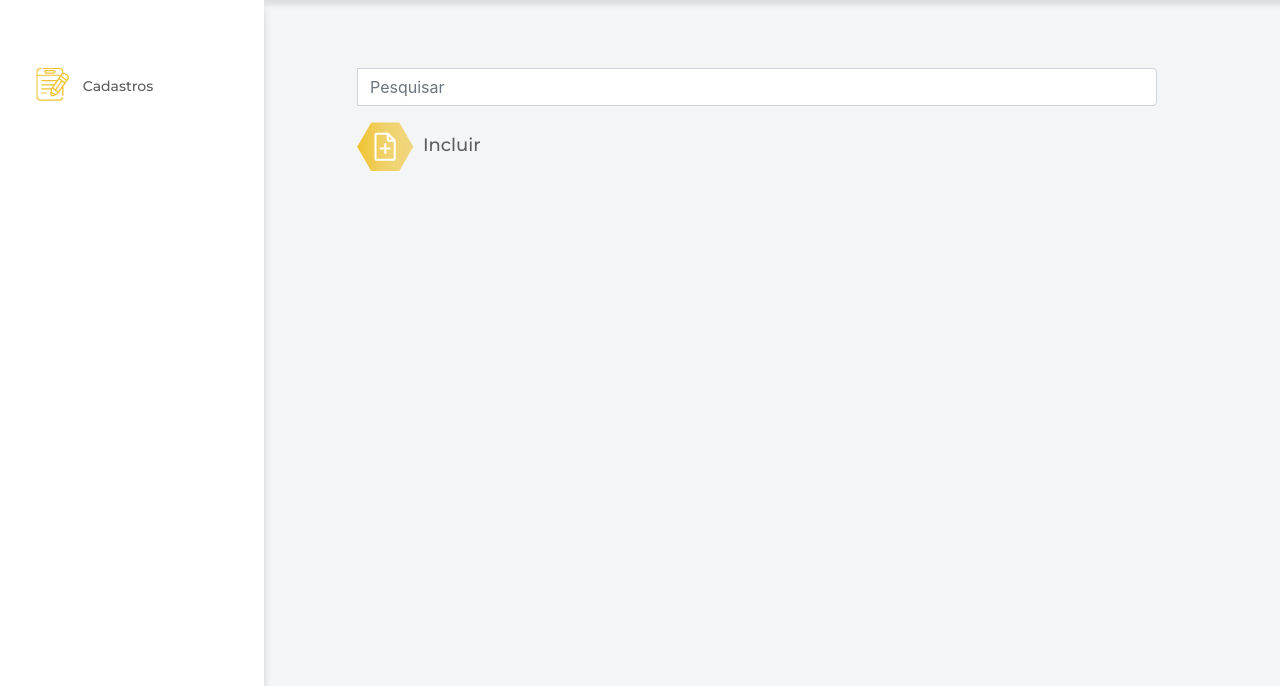
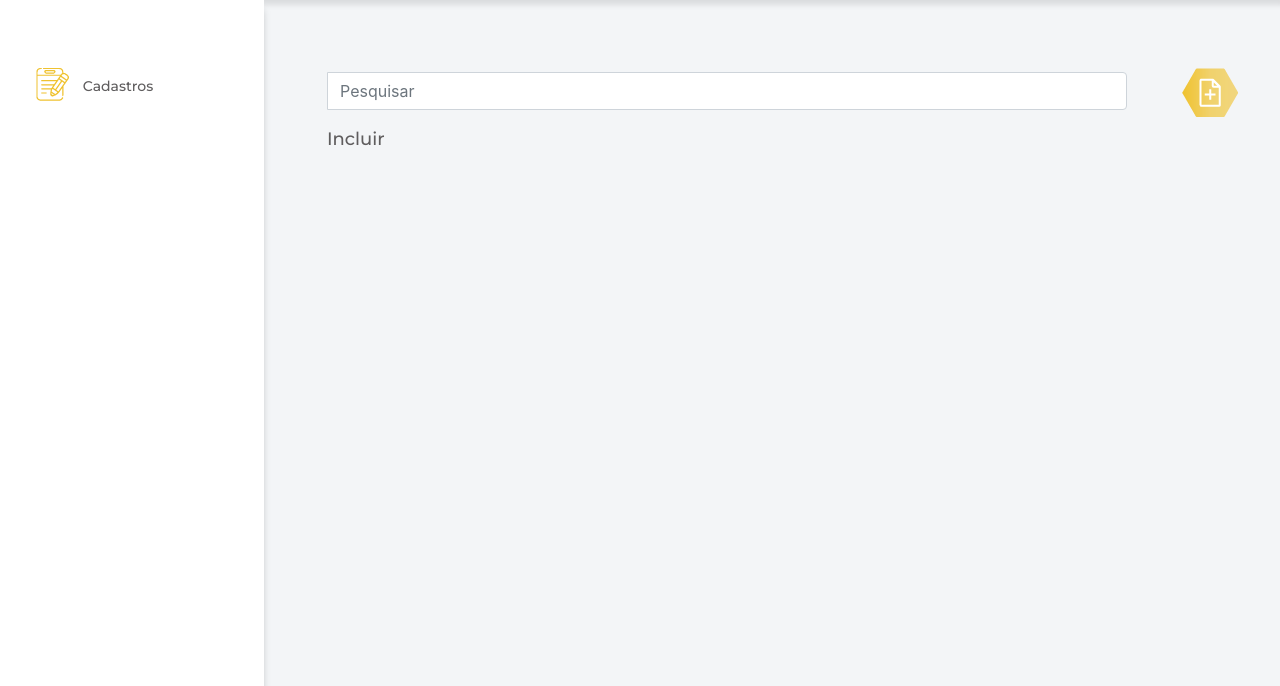
Before and after one commit to rhayanebarros/pet-sistema, a Django app: page /cadastro/ in a window 1280 px wide. Shown: the part 114-800 px from the top of the page. Run offline with Django 3.2, Linux system fonts and the light colour scheme; the visitor is signed in with stand-in values (Sample User, id 1); style sheets or scripts are compiled from the project's sources; some libraries are stand-ins or nearby versions.

Commit message:
Ajustes.

```diff
--- a/login/static/scss/pages/home.scss
+++ b/login/static/scss/pages/home.scss
@@ -38,7 +38,7 @@
 }
 
 .cadastro {
-  padding-left: 90px;
+  padding-left: 60px;
   padding-top: 68px;
 
   .input-group {
@@ -46,7 +46,7 @@
     max-width: 800px;
     display: inline-flex;
     align-items: baseline;
-    margin-right: 130px;
+    margin-right: 50px;
   }
 
   .btn-incluir {
--- a/static/scss/main.css
+++ b/static/scss/main.css
@@ -362,14 +362,14 @@
       bottom: 100px; }
 
 .cadastro {
-  padding-left: 90px;
+  padding-left: 60px;
   padding-top: 68px; }
   .cadastro .input-group {
     width: 100%;
     max-width: 800px;
     display: inline-flex;
     align-items: baseline;
-    margin-right: 130px; }
+    margin-right: 50px; }
   .cadastro .btn-incluir {
     font-size: 18px;
     font-family: "Montserrat", sans-serif;
```
Also changed, not shown: 1 other file.
